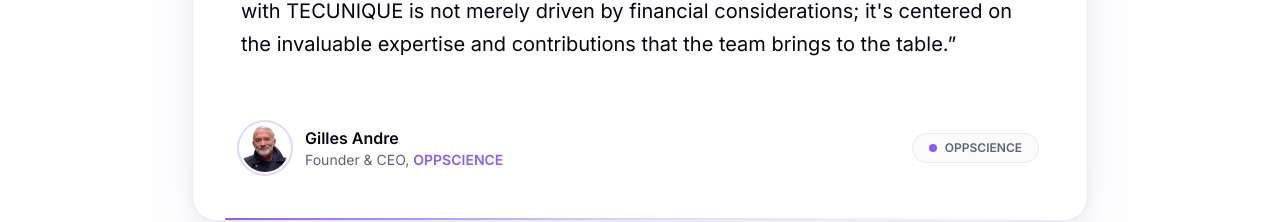
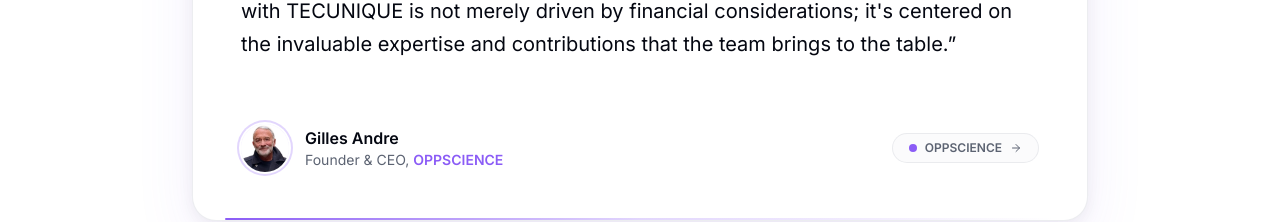
Before and after one commit to rupeshyadav-tecunique/v0-tecunique-website-revamp, a Next.js app: page / in a window 1280 px wide. Shown: the part 4900-5122 px from the top of the page. Built offline with nearby package versions, Linux system fonts and the light colour scheme.

Commit message:
feat: link testimonials too case studies

```diff
--- a/app/(site)/case-studies/page.tsx
+++ b/app/(site)/case-studies/page.tsx
@@ -156,7 +156,8 @@ export default function CaseStudiesPage() {
           {caseStudies.map((study) => (
             <article
               key={study.id}
-              className="group relative rounded-3xl border border-border/60 bg-white overflow-hidden shadow-sm transition-all duration-300 hover:shadow-xl hover:-translate-y-1"
+              id={study.id}
+              className="group relative rounded-3xl border border-border/60 bg-white overflow-hidden shadow-sm transition-all duration-300 hover:shadow-xl hover:-translate-y-1 scroll-mt-24"
             >
               {/* Top accent bar */}
               <div className={`h-1.5 w-full bg-gradient-to-r ${study.gradient}`} />
--- a/components/home/testimonials-section.tsx
+++ b/components/home/testimonials-section.tsx
@@ -2,7 +2,8 @@
 
 import Image from "next/image"
 import { useState, useEffect, useCallback } from "react"
-import { ChevronLeft, ChevronRight, Quote, Star, StarHalf } from "lucide-react"
+import Link from "next/link"
+import { ChevronLeft, ChevronRight, Quote, Star, StarHalf, ArrowRight } from "lucide-react"
 import { useScrollReveal } from "@/hooks/use-scroll-reveal"
 
 const testimonials = [
@@ -11,6 +12,7 @@ const testimonials = [
     author: "David Fischer",
     role: "Founder & CEO",
     company: "Innovalog",
+    caseStudyId: "appfire-1",
     image: "/images/testimonial/david.webp",
     color: "#6366f1",
     rating: 5,
@@ -20,6 +22,7 @@ const testimonials = [
     author: "Gilles Andre",
     role: "Founder & CEO",
     company: "OPPSCIENCE",
+    caseStudyId: "oppscience-1",
     image: "/images/testimonial/gilles.jpg",
     color: "#8b5cf6",
     rating: 5,
@@ -29,6 +32,7 @@ const testimonials = [
     author: "Mickael Augello",
     role: "CTO",
     company: "OPPSCIENCE",
+    caseStudyId: "oppscience-1",
     image: "/images/testimonial/mickael.webp",
     color: "#06b6d4",
     rating: 4.5,
@@ -38,6 +42,7 @@ const testimonials = [
     author: "Guillaume Brejaud",
     role: "COO",
     company: "OPPSCIENCE",
+    caseStudyId: "oppscience-1",
     image: "/images/testimonial/guillaume.webp",
     color: "#7c3aed",
     rating: 5,
@@ -47,6 +52,7 @@ const testimonials = [
     author: "Ajay Singh",
     role: "Architect",
     company: "Appfire",
+    caseStudyId: "appfire-1",
     image: "/images/testimonial/ajay.webp",
     color: "#0891b2",
     rating: 5,
@@ -56,6 +62,7 @@ const testimonials = [
     author: "Dan Mihalache",
     role: "Founder & CEO",
     company: "Qotilabs",
+    caseStudyId: "qotilabs",
     image: "/images/testimonial/den.webp",
     color: "#f43f5e",
     rating: 5,
@@ -183,10 +190,21 @@ export function TestimonialsSection() {
 
               {/* Company badge */}
               {t.company && (
-                <div className="ml-auto hidden sm:flex items-center gap-2 rounded-full border border-border/60 bg-muted/40 px-4 py-1.5">
-                  <div className="h-2 w-2 rounded-full" style={{ background: t.color }} />
-                  <span className="text-xs font-semibold text-muted-foreground">{t.company}</span>
-                </div>
+                t.caseStudyId ? (
+                  <Link
+                    href={`/case-studies#${t.caseStudyId}`}
+                    className="ml-auto hidden sm:flex items-center gap-2 rounded-full border border-border/60 bg-muted/40 px-4 py-1.5 hover:bg-muted/80 hover:border-primary/30 transition-colors group/company"
+                  >
+                    <div className="h-2 w-2 rounded-full" style={{ background: t.color }} />
+                    <span className="text-xs font-semibold text-muted-foreground group-hover/company:text-foreground transition-colors">{t.company}</span>
+                    <ArrowRight className="h-3 w-3 text-muted-foreground group-hover/company:translate-x-0.5 transition-transform" />
+                  </Link>
+                ) : (
+                  <div className="ml-auto hidden sm:flex items-center gap-2 rounded-full border border-border/60 bg-muted/40 px-4 py-1.5">
+                    <div className="h-2 w-2 rounded-full" style={{ background: t.color }} />
+                    <span className="text-xs font-semibold text-muted-foreground">{t.company}</span>
+                  </div>
+                )
               )}
             </footer>
 
```
